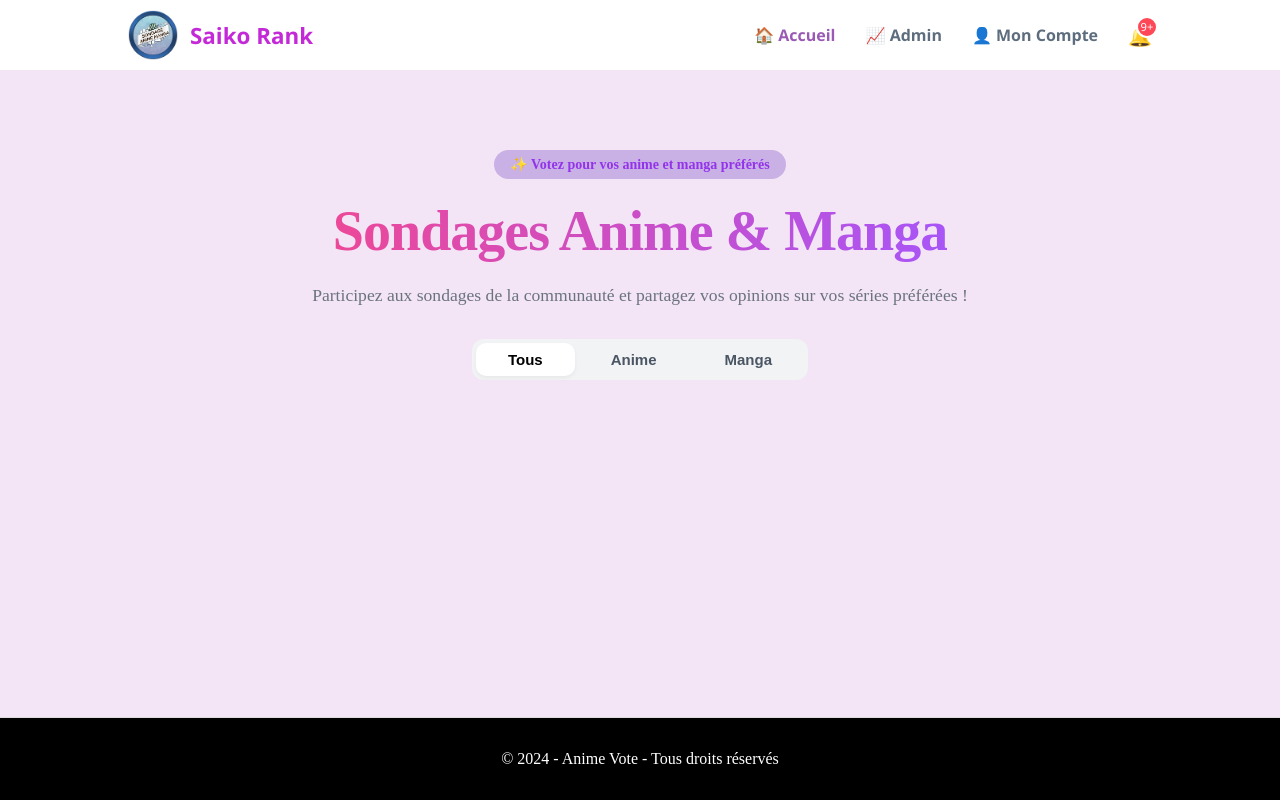
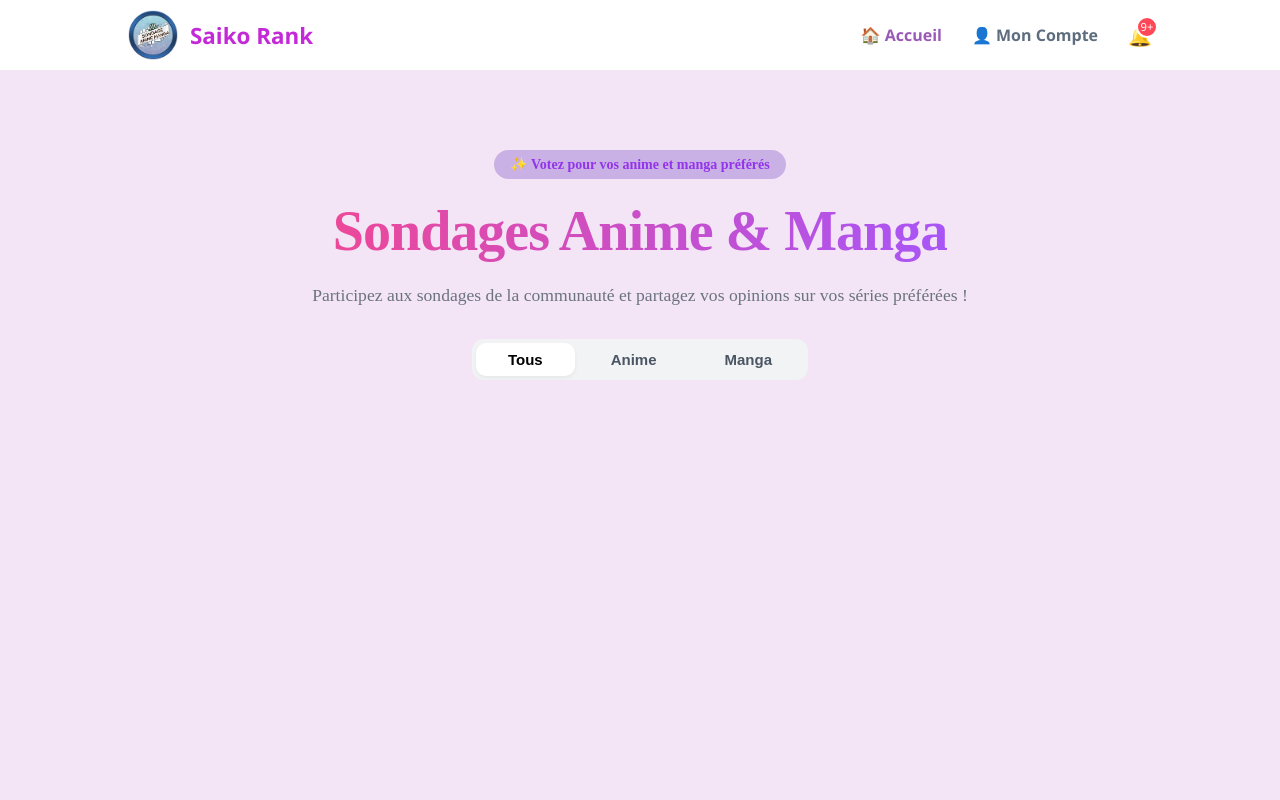
Before and after one commit to nonyx69/Anime_Vote_Front, an Angular app: page / in a window 1280 px wide. Built offline with nearby package versions, Linux system fonts and the light colour scheme.

Commit message:
Maj pour connexion a compte + préparation a PP

```diff
--- a/src/app/app.component.html
+++ b/src/app/app.component.html
@@ -2,35 +2,29 @@
   <nav class="navbar">
     <div class="nav-brand" routerLink="/">
       <img src="Logo_anime_vote.png" alt="Logo" width="50px" height="50px">
-      <div class="brand-text">
-        <h1>Saiko Rank</h1>
-      </div>
+      <div class="brand-text"><h1>Saiko Rank</h1></div>
     </div>
 
     <div class="nav-links">
       <a routerLink="/" routerLinkActive="active"><b>🏠 Accueil</b></a>
 
-<!--        @if (authService.userPseudo$ | async; as pseudo) {-->
-<!--          <div class="user-group">-->
-<!--            <a routerLink="/profile" class="pseudo-link"><b>👤 {{ pseudo }}</b></a>-->
-<!--          </div>-->
+      @if (authService.user$ | async; as user) {
+        <a routerLink="/user" routerLinkActive="active"><b>👤 {{ user.pseudo }}</b></a>
 
-<!--          @if ((authService.userRole$ | async) === 'ROLE_Admin') {-->
-            <a routerLink="/admin" routerLinkActive="active"><b>📈 Admin</b></a>
-<!--          }-->
+        @if (user.roles && user.roles.includes('ROLE_ADMIN')) {
+          <a routerLink="/admin" routerLinkActive="active"><b>📈 Admin</b></a>
+        }
 
-<!--        } @else {-->
-          <a routerLink="/login" routerLinkActive="active"><b>👤 Mon Compte</b></a>
-<!--        }-->
+        <a (click)="logout()" style="cursor:pointer"><b>🚪 Déconnexion</b></a>
+      } @else {
+        <a routerLink="/login" routerLinkActive="active"><b>👤 Mon Compte</b></a>
+      }
+
       <a routerLink="/notif" routerLinkActive="active" class="notification">🔔 <span class="badge">9+</span></a>
-      </div>
+    </div>
   </nav>
 </header>
 
 <main class="content">
   <router-outlet />
 </main>
-
-<footer class="main-footer">
-  <p>&copy; 2024 - Anime Vote - Tous droits réservés</p>
-</footer>
--- a/src/app/app.config.ts
+++ b/src/app/app.config.ts
@@ -1,12 +1,14 @@
 import { ApplicationConfig, provideBrowserGlobalErrorListeners } from '@angular/core';
 import { provideRouter } from '@angular/router';
-
+import { provideHttpClient } from '@angular/common/http';
 import { routes } from './app.routes';
 import { provideClientHydration, withEventReplay } from '@angular/platform-browser';
 
 export const appConfig: ApplicationConfig = {
   providers: [
     provideBrowserGlobalErrorListeners(),
-    provideRouter(routes), provideClientHydration(withEventReplay())
-  ]
+    provideRouter(routes),
+    provideClientHydration(withEventReplay()),
+    provideHttpClient(),
+  ],
 };
--- a/src/app/shared/models/user.model.ts
+++ b/src/app/shared/models/user.model.ts
@@ -5,7 +5,5 @@ export interface User {
   roles: string[];
   created_at: string;
   token?: string;
+  image_profil?: string;
 }
-
-
-//ng generate service core/services/anime
--- a/src/environments/environment.development.ts
+++ b/src/environments/environment.development.ts
@@ -1,5 +1,5 @@
 // Pour le dev :
 export const environment = {
   production: false,
-  apiUrlDev: 'http://localhost:8000/',
+  apiUrl: 'http://localhost:8000/',
 };
```
